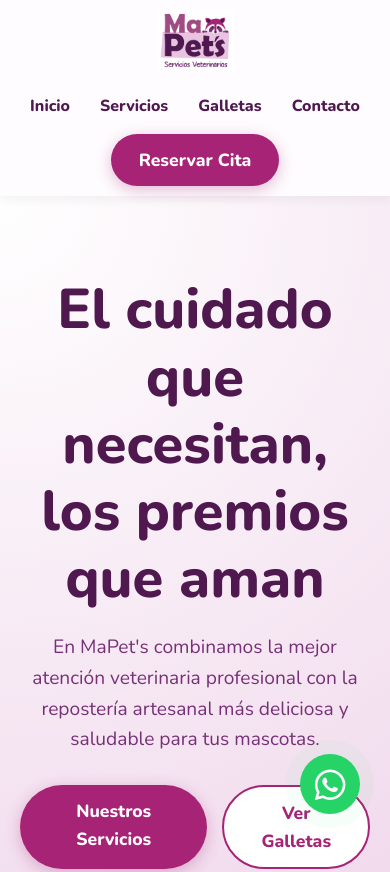
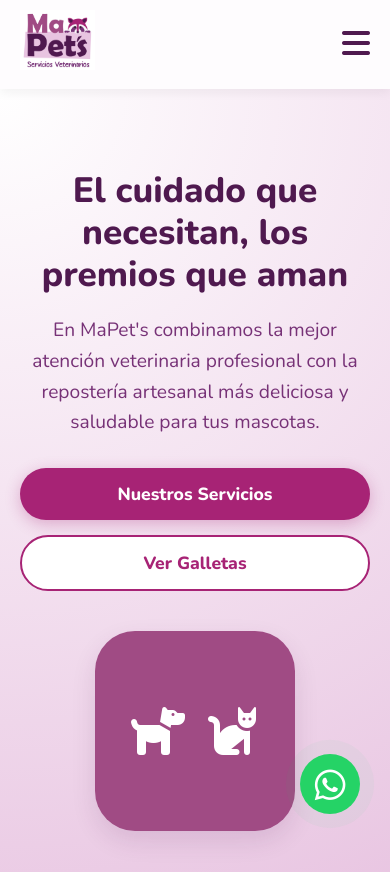
Before and after one commit to rsalinasf/mapets, a plain HTML site: page index.html in a window 390 px wide. Shown: the top 872 px of the page. Drawn offline with nearby package versions, Linux system fonts and the light colour scheme.

Commit message:
Mejoras en el responsive

```diff
--- a/index.html
+++ b/index.html
@@ -15,13 +15,20 @@
             <a href="#inicio" class="logo">
                 <img src="logomapets.png" alt="MaPet's Logo">
             </a>
-            <ul class="nav-links">
+
+            <button class="mobile-menu-btn" aria-label="Abrir menú">
+                <i class="fa-solid fa-bars"></i>
+            </button>
+
+            <ul class="nav-links" id="nav-links">
                 <li><a href="#inicio">Inicio</a></li>
                 <li><a href="#servicios">Servicios</a></li>
                 <li><a href="#galletas">Galletas</a></li>
                 <li><a href="#contacto">Contacto</a></li>
+                <li class="nav-btn-mobile"><a href="#contacto" class="btn btn-primary">Reservar Cita</a></li>
             </ul>
-            <a href="#contacto" class="btn btn-primary">Reservar Cita</a>
+
+            <a href="#contacto" class="btn btn-primary nav-btn-desktop">Reservar Cita</a>
         </div>
     </nav>
 
--- a/script.js
+++ b/script.js
@@ -49,4 +49,34 @@ document.addEventListener('DOMContentLoaded', () => {
         });
     });
 
+    // 3. Lógica del Menú Hamburguesa para Móviles
+    const mobileMenuBtn = document.querySelector('.mobile-menu-btn');
+    const navLinksList = document.getElementById('nav-links');
+    const menuIcon = mobileMenuBtn.querySelector('i');
+
+    mobileMenuBtn.addEventListener('click', () => {
+        // Alternar la clase 'active' para mostrar/ocultar el menú
+        navLinksList.classList.toggle('active');
+
+        // Cambiar el ícono: de hamburguesa (bars) a una "X" (xmark)
+        if (navLinksList.classList.contains('active')) {
+            menuIcon.classList.remove('fa-bars');
+            menuIcon.classList.add('fa-xmark');
+        } else {
+            menuIcon.classList.remove('fa-xmark');
+            menuIcon.classList.add('fa-bars');
+        }
+    });
+
+    // Detalle de UX (Experiencia de Usuario) bien hecho:
+    // Si el usuario hace clic en un enlace del menú móvil, el menú debe cerrarse solo.
+    const mobileLinks = navLinksList.querySelectorAll('a');
+    mobileLinks.forEach(link => {
+        link.addEventListener('click', () => {
+            navLinksList.classList.remove('active');
+            menuIcon.classList.remove('fa-xmark');
+            menuIcon.classList.add('fa-bars');
+        });
+    });
+
 });
--- a/style.css
+++ b/style.css
@@ -399,10 +399,100 @@ footer {
     100% { box-shadow: 0 0 0 0 rgba(37, 211, 102, 0); }
 }
 
-/* --- Responsive básico --- */
+/* =========================================
+   DISEÑO RESPONSIVO (SÚPER DIDÁCTICO)
+   ========================================= */
+
+/* 1. Ocultar elementos de móvil cuando estamos en Pantallas Grandes (PC) */
+@media (min-width: 769px) {
+    .mobile-menu-btn { display: none; } /* Oculta la hamburguesa */
+    .nav-btn-mobile { display: none; } /* Oculta el botón duplicado dentro de la lista */
+}
+
+/* 2. Reglas para Pantallas Pequeñas (Celulares y Tablets hasta 768px) */
 @media (max-width: 768px) {
-    .nav-container { flex-direction: column; gap: 15px; }
-    .hero-container { flex-direction: column; text-align: center; }
-    .hero-buttons { justify-content: center; }
-    .features-flex { gap: 30px; }
+
+    /* --- Ajustes Generales de Espaciado --- */
+    .section-padding {
+        padding: 50px 0; /* Reducimos el aire entre secciones para que no haya tanto espacio vacío */
+    }
+    .section-title {
+        font-size: 2rem; /* Achicamos los títulos principales */
+        margin-bottom: 30px;
+    }
+
+    /* --- Navbar y Menú Hamburguesa --- */
+    .nav-btn-desktop {
+        display: none; /* Ocultamos el botón suelto arriba por falta de espacio */
+    }
+
+    .mobile-menu-btn {
+        background: none;
+        border: none;
+        font-size: 2rem;
+        color: var(--dark-purple);
+        cursor: pointer;
+        z-index: 1001; /* Nos aseguramos de que el botón esté por encima del menú desplegado */
+    }
+
+    /* Transformamos la lista horizontal en un menú vertical desplegable */
+    .nav-links {
+        position: absolute;
+        top: 100%; /* Que empiece justo donde termina la barra de navegación */
+        left: 0;
+        width: 100%;
+        background-color: var(--bg-light); /* Fondo que combine con tu paleta */
+        flex-direction: column; /* Apila los enlaces hacia abajo */
+        align-items: center;
+        padding: 30px 0;
+        gap: 25px;
+        box-shadow: 0 10px 15px rgba(0,0,0,0.1);
+
+        /* Efecto de aparición */
+        clip-path: polygon(0 0, 100% 0, 100% 0, 0 0); /* Lo "enrollamos" hacia arriba */
+        transition: clip-path 0.4s ease-in-out;
+    }
+
+    /* Esta clase la agregará JavaScript cuando hagamos clic en la hamburguesa */
+    .nav-links.active {
+        clip-path: polygon(0 0, 100% 0, 100% 100%, 0 100%); /* Lo "desenrollamos" hacia abajo */
+    }
+
+    /* --- Hero Section (Portada) --- */
+    .hero-container {
+        flex-direction: column; /* Apila el texto arriba y la imagen abajo */
+        text-align: center; /* Centramos el texto para mejor lectura en móvil */
+    }
+
+    .hero-text h1 {
+        font-size: 2.2rem; /* El título de 3.5rem era gigantesco para celular */
+    }
+
+    .hero-buttons {
+        flex-direction: column; /* Botones uno arriba del otro */
+        width: 100%;
+    }
+
+    .hero-buttons .btn {
+        width: 100%; /* Botones de lado a lado (más fáciles de tapear con el dedo) */
+    }
+
+    .image-placeholder {
+        height: 200px; /* Reducimos el alto de la caja de la imagen */
+        min-width: 200px;
+        font-size: 3rem;
+    }
+
+    /* --- Footer --- */
+    .footer-container {
+        text-align: center; /* Todo centrado se ve más ordenado en vertical */
+    }
+
+    .footer-contact p {
+        justify-content: center; /* Alinea los íconos de contacto (teléfono, reloj) al centro */
+    }
+
+    .social-icons {
+        justify-content: center;
+    }
 }
```
